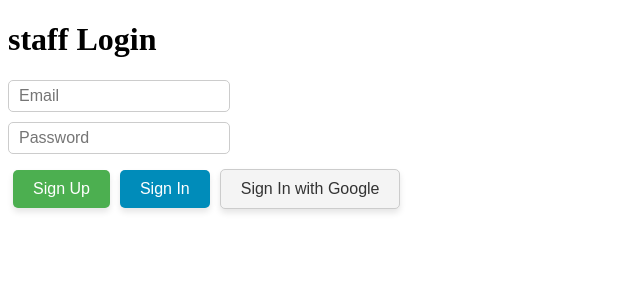
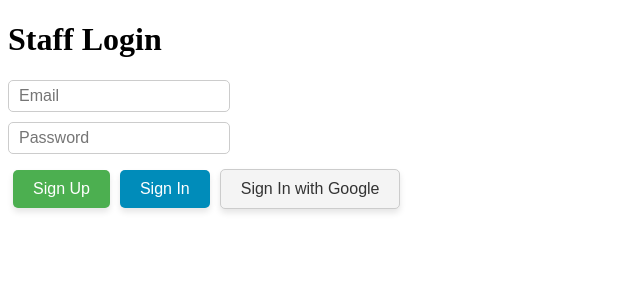
Before and after one commit to zain-zubair/graduate-project-cps731, a Next.js app: page /auth/staff in a window 1280 px wide. Shown: the top 300 px of the page, without its empty margins (0-640 px from the left). Built offline with nearby package versions, Linux system fonts and the light colour scheme; no server answers.

Commit message:
change title from using role prop in authForm

```diff
--- a/app/component/authForm.js
+++ b/app/component/authForm.js
@@ -52,7 +52,11 @@ export default function AuthForm({ role }) {
 
   return (
     <div>
-      <h1>{role} Login</h1>
+      {role === 'student' ? (
+        <h1>Student Login</h1>
+      ) : (
+        <h1>Staff Login</h1>
+      )}
       <input
         type="email"
         placeholder="Email"
```
